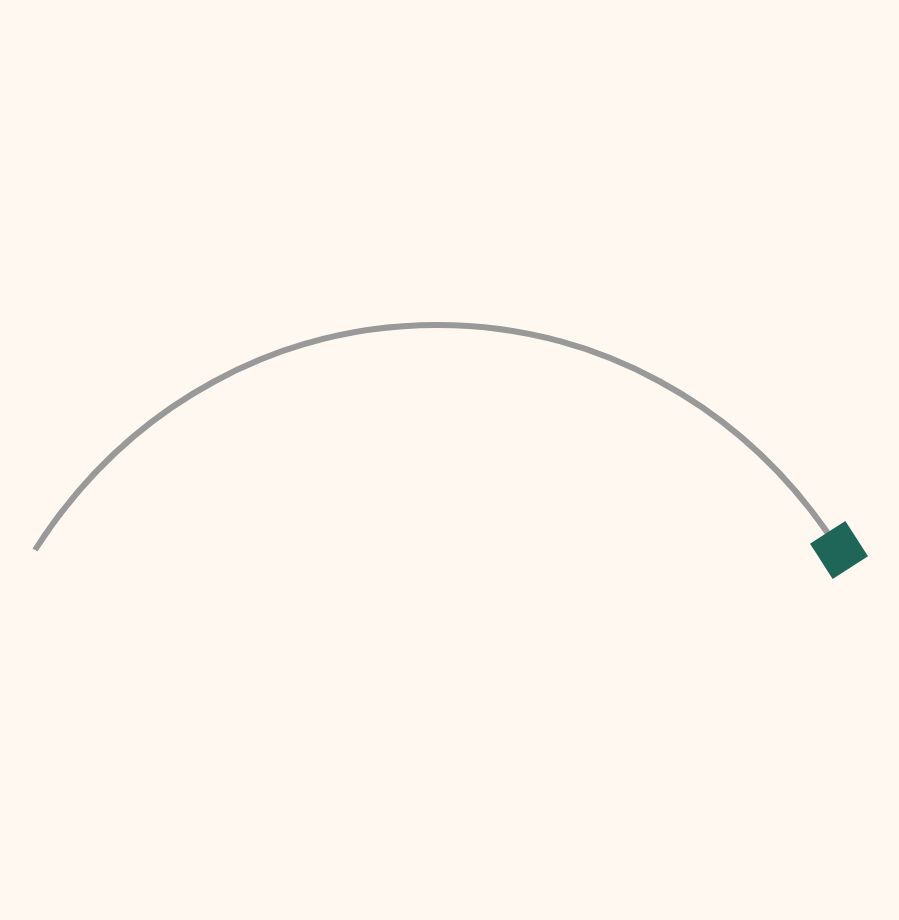
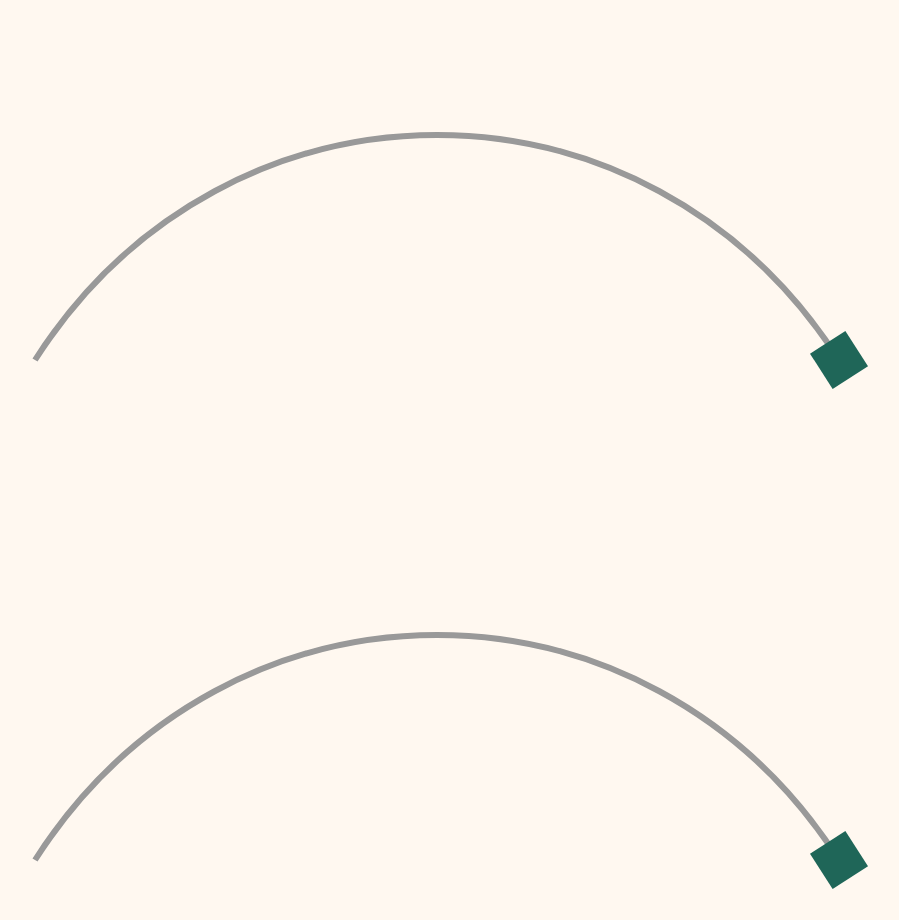
Before and after one commit to panpawelw/misc, a plain HTML site: page css/motionpath/index.html in a window 1280 px wide. Shown: the whole page, without its empty margins (203-1102 px from the left). Before the commit the page ends 800 px from the top, so only its background shows below. Drawn offline with Linux system fonts and the light colour scheme.

Commit message:
feat: add second, GPU accelerated animation

```diff
--- a/css/motionpath/index.html
+++ b/css/motionpath/index.html
@@ -3,24 +3,25 @@
 
 <head>
     <meta charset="UTF-8">
+    <title>Two Motion Path Animations</title>
     <style>
         body {
             background-color: #fff8f0;
             display: flex;
+            flex-direction: column;
             justify-content: center;
             align-items: center;
-            height: 100vh;
+            gap: 80px; /* space between the two demos */
+            min-height: 100vh;
             margin: 0;
         }
 
-        /* Same coordinate space as the SVG viewBox */
         .demo {
             position: relative;
             width: 900px;
             height: 420px;
         }
 
-        /* SVG only draws the guide line */
         svg {
             position: absolute;
             inset: 0;
@@ -34,39 +35,65 @@
             stroke-width: 6;
         }
 
-        .box {
+        /* First animation (pure CSS) */
+        .box1 {
             position: absolute;
             top: 0;
             left: 0;
-            /* (0,0) aligns with the path space */
             width: 42px;
             height: 42px;
-            /* simple square */
             background: #1f6658;
-
-            /* Use the SAME path data as the SVG above */
             offset-path: path("M48,360 C240,60 660,60 852,360");
             offset-distance: 0%;
             offset-rotate: auto;
-            animation: move 1s ease-in-out infinite alternate;
+            animation: move1 1s ease-in-out infinite alternate;
         }
 
-        @keyframes move {
+        @keyframes move1 {
             to {
                 offset-distance: 100%;
             }
         }
+
+        /* Second animation (GPU accelerated) */
+        .box2 {
+            position: absolute;
+            top: 0;
+            left: 0;
+            width: 42px;
+            height: 42px;
+            background: #1f6658;
+            offset-path: path("M48,360 C240,60 660,60 852,360");
+            offset-distance: 0%;
+            offset-rotate: auto;
+            will-change: transform, offset-distance;
+            transform: translateZ(0);
+            animation: move2 1s ease-in-out infinite alternate;
+        }
+
+        @keyframes move2 {
+            to {
+                offset-distance: 100%;
+                transform: translateZ(0);
+            }
+        }
     </style>
-    <title>Motion path - pure CSS</title>
 </head>
 
 <body>
+    <!-- First animation -->
     <div class="demo">
         <svg viewBox="0 0 900 420" aria-hidden="true">
             <path d="M48,360 C240,60 660,60 852,360" />
         </svg>
-        <div class="box"></div>
+        <div class="box1"></div>
+    </div>
+
+    <!-- Second animation -->
+    <div class="demo">
+        <svg viewBox="0 0 900 420" aria-hidden="true">
+            <path d="M48,360 C240,60 660,60 852,360" />
+        </svg>
+        <div class="box2"></div>
     </div>
 </body>
-
-</html>
```
